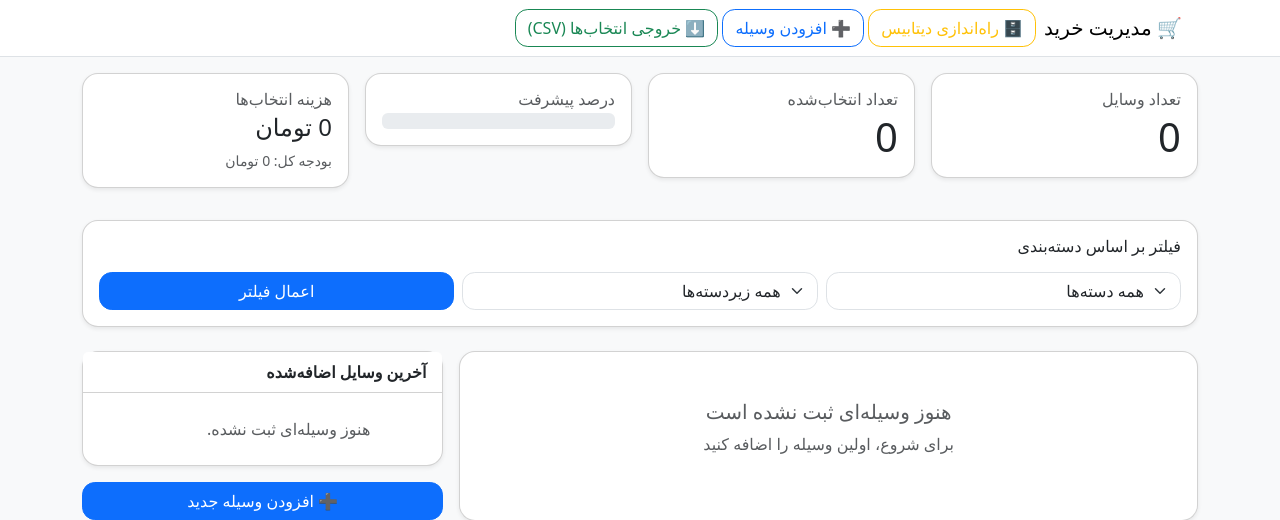
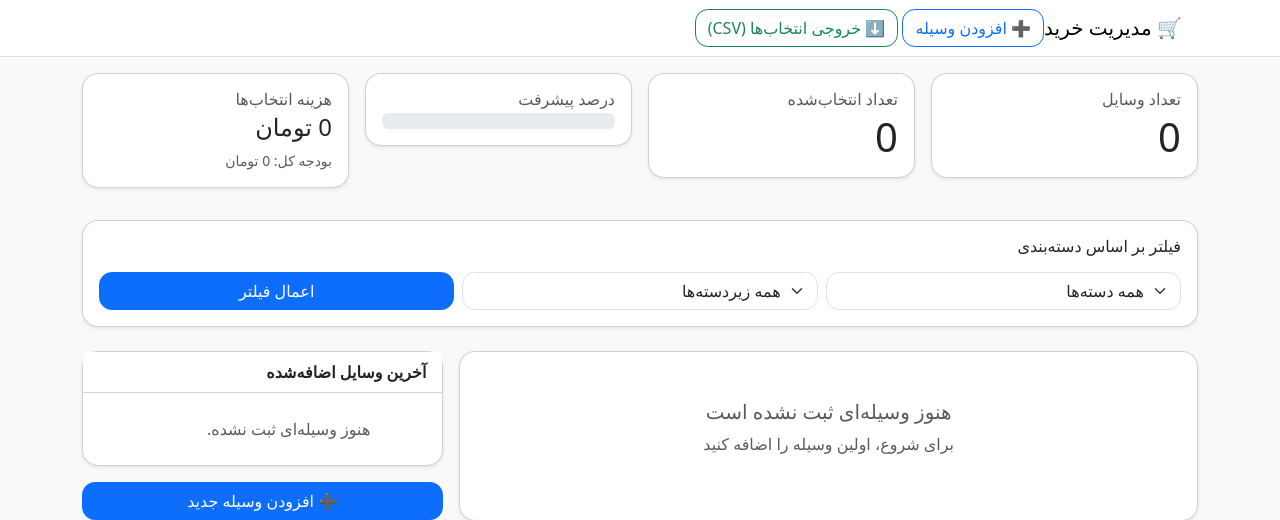
Before and after one commit to amirrezajef/home_shopping, a Flask app: page / in a window 1280 px wide. Shown: the top 520 px of the page. Run offline with Flask 3, Linux system fonts and the light colour scheme.

Commit message:
Remove database initialization button from the main navigation in base.html

```diff
--- a/templates/base.html
+++ b/templates/base.html
@@ -45,7 +45,6 @@
     <div class="container">
       <a class="navbar-brand" href="{{ url_for('index') }}">🛒 مدیریت خرید</a>
       <div class="ms-auto">
-        <a class="btn btn-outline-warning me-2" href="{{ url_for('init_db') }}">🗄️ راه‌اندازی دیتابیس</a>
         <a class="btn btn-outline-primary" href="{{ url_for('new_item') }}">➕ افزودن وسیله</a>
         <a class="btn btn-outline-success ms-2" href="{{ url_for('export_selected') }}">⬇️ خروجی انتخاب‌ها (CSV)</a>
       </div>
```
